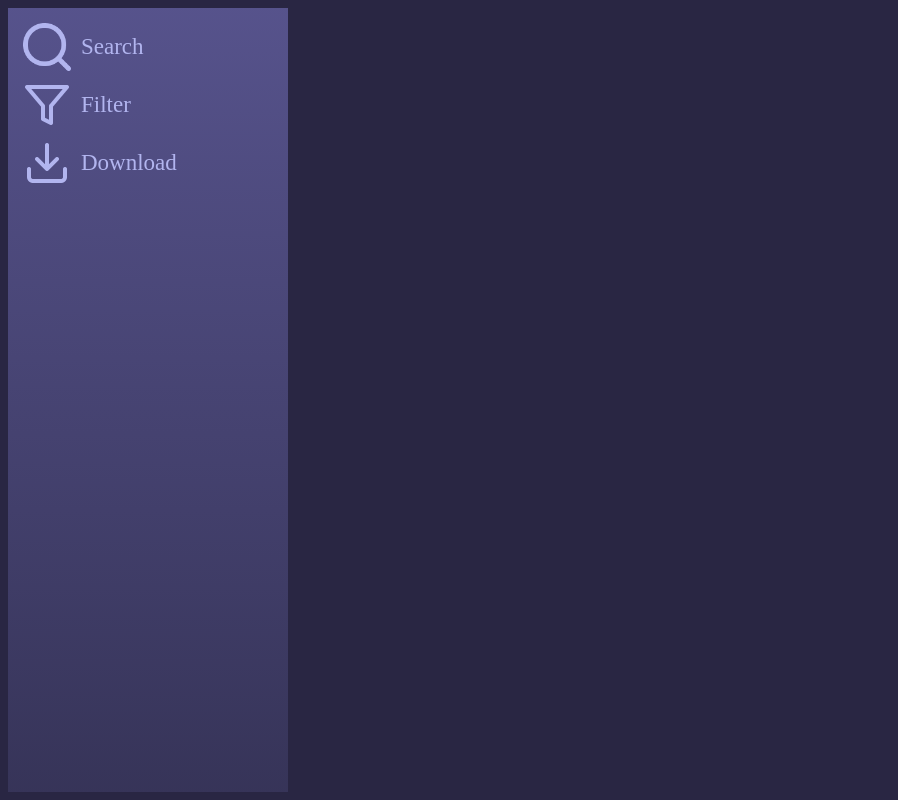
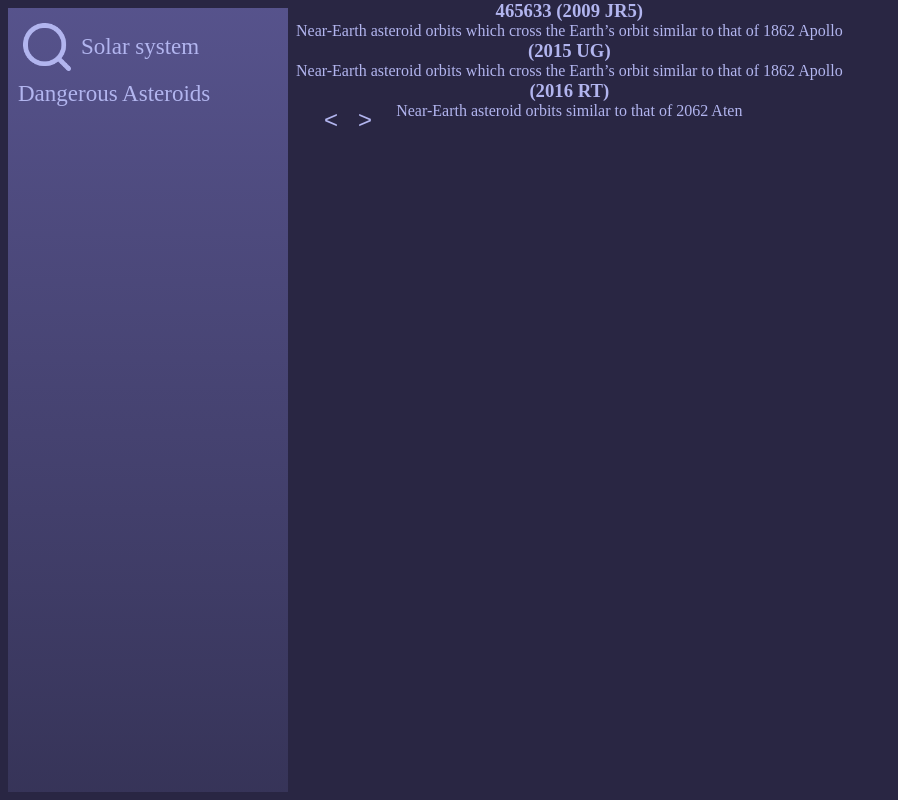
Before and after one commit to aldick/TerraORB, a Django app: template NASA/templates/base.html in a window 1280 px wide. Shown: the whole page, without its empty margins (0-898 px from the left). Run offline with Django 4.2, Linux system fonts and the light colour scheme; the template is opened without the code that fills it, so the values that code supplies are empty.

Commit message:
first commit

```diff
--- a/NASA/SolarSystem/views.py
+++ b/NASA/SolarSystem/views.py
@@ -21,6 +21,7 @@ def add_to_db(request, name, description, e, a, i, anc, ma, pd, pa, is_pha):
         meanAnomaly = ma,
         perihelionDistance = pd,
         perihelionArgument = pa,
+        is_pha = is_pha
     )
     pha.save()
 
--- a/NASA/static/css/style.css
+++ b/NASA/static/css/style.css
@@ -10,11 +10,17 @@ body {
 	display: flex;
 }
 
+h1 {
+	width: 280px;
+}
+
 .sidebar {
 	margin: 1vh;
 	width: 280px;
 	height: 98vh;
 	background: linear-gradient(180deg, rgba(131, 127, 212, 0.5) 0%, rgba(68, 66, 110, 0.5) 99.99%);
+	display: flex;
+	flex-direction: column;
 }
 
 .sidebar-list {
@@ -65,3 +71,65 @@ body {
 .numbers > p {
 	color: white;
 }
+
+.testimonial-slider-container {
+    position: relative;
+    overflow: hidden;
+}
+.slider {
+    display: flex;
+	flex-direction: column;
+    transition: transform 0.5s ease-in-out;
+}
+
+.slide {
+    display: flex;
+    flex-direction: column;
+    align-items: center;
+}
+
+.slide > p,
+.slide > h3 {
+	color: #B2B5EF;
+}
+
+.testimonial-points {
+    display: flex;
+    margin-top: 10px;
+    align-items: center;
+    gap: 5px;
+}
+
+/* .testimonial-point {
+    width: 15px;
+    height: 15px;
+    border-radius: 50%;
+    background: #c4c4c4;
+}
+
+.testimonial-point-active {
+    width: 18px;
+    height: 18px;
+    border: none;
+} */
+
+.prev-button,
+.next-button {
+    position: relative;
+    top: 50%;
+    transform: translateY(-50%);
+    width: 50px;
+    height: 50px;
+    background-color: transparent;
+    border: none;
+    font-size: 24px;
+	color: #B2B5EF;
+}
+
+.prev-button {
+    left: 10px;
+}
+
+.next-button {
+    right: 10px;
+}
--- a/NASA/templates/base.html
+++ b/NASA/templates/base.html
@@ -12,15 +12,32 @@
 		<div class="sidebar-list">
 			<div class="sidebar-item">
 				<img src="{% static 'img/search.png' %}" alt="">
-				<p>Search</p>
+				<p>Solar system</p>
+			</div>
 			</div>
 			<div class="sidebar-item">
-				<img src="{% static 'img/filter.png' %}" alt="">
-				<p>Filter</p>
+				<p>Dangerous Asteroids</p>
 			</div>
-			<div class="sidebar-item">
-				<img src="{% static 'img/download.png' %}" alt="">
-				<p>Download</p>
+		</div>
+
+		<div class="sidebar-info">
+			<div class="slider-container">
+				<div class="slider">
+					<div class="slide previous">
+						<h3>465633 (2009 JR5)</h3>
+						<p>Near-Earth asteroid orbits which cross the Earth’s orbit similar to that of 1862 Apollo</p>
+					</div>
+					<div class="slide current">
+						<h3>(2015 UG)</h3>
+						<p>Near-Earth asteroid orbits which cross the Earth’s orbit similar to that of 1862 Apollo</p>
+					</div>
+					<div class="slide next">
+						<h3>(2016 RT)</h3>
+						<p>Near-Earth asteroid orbits similar to that of 2062 Aten</p>
+					</div>
+				</div>
+			<button class="prev-button" aria-label="Посмотреть предыдущий слайд">&lt;</button>
+				<button class="next-button" aria-label="Посмотреть следующий слайд">&gt;</button>
 			</div>
 		</div>
 
```
Also changed, not shown: NASA/static/js/three.js.
